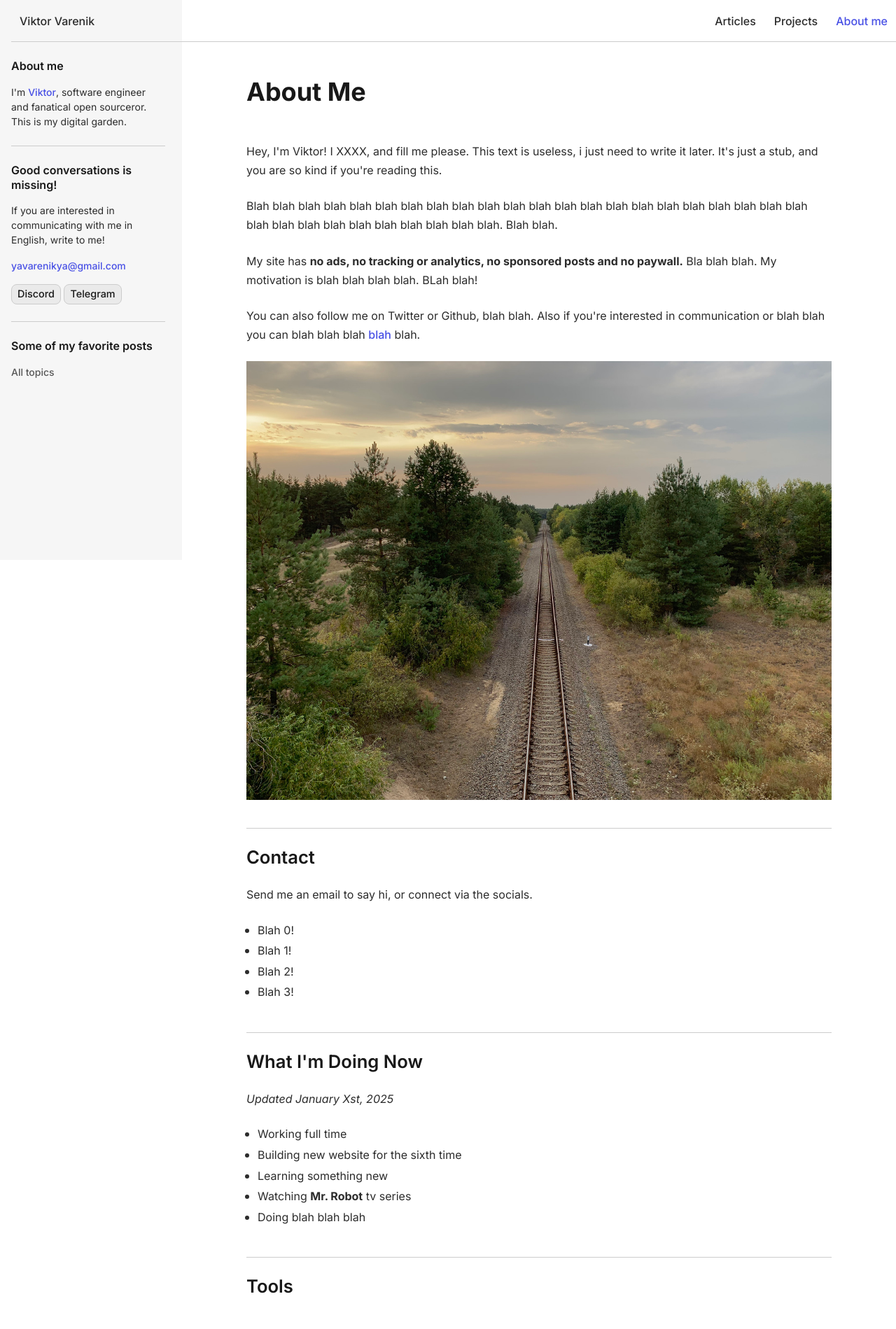
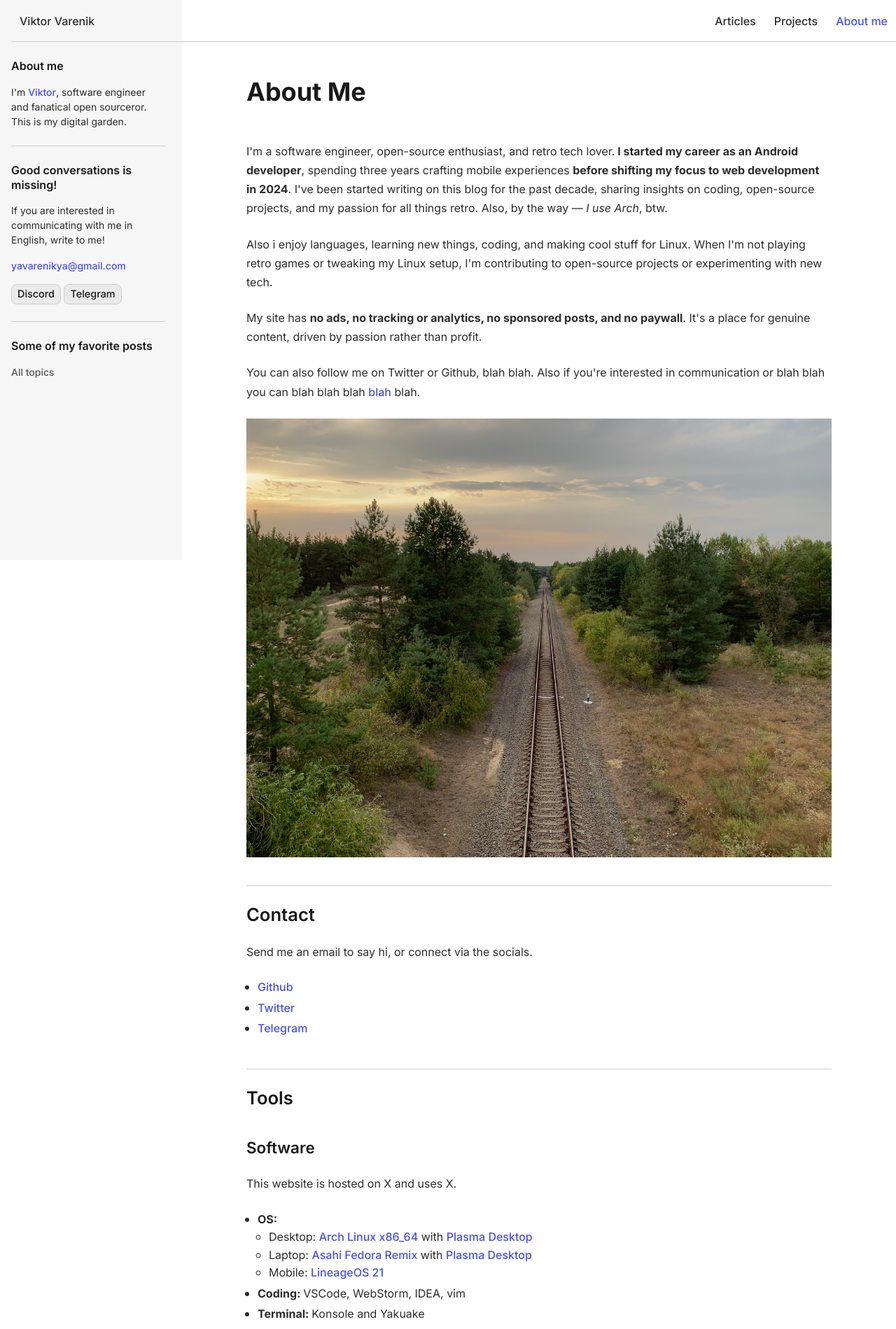
Before and after one commit to kotleni/kotleni.github.io, a React (Vite) app: page /me in a window 1280 px wide. Shown: the top 1899 px of the page at 70% size. Built offline with nearby package versions, Linux system fonts and the light colour scheme.

Commit message:
feat: rewrite about page

```diff
--- a/src/routes/App/AboutPage/index.tsx
+++ b/src/routes/App/AboutPage/index.tsx
@@ -1,15 +1,25 @@
 import Photo1 from "../../../assets/photo1.jpeg";
+import {SOCIAL_LINKS} from "../../../config.ts";
 
 const AboutPage: React.FC = () => {
     return (
         <>
             <header className="hero hero-page"><h1>About Me</h1></header>
-            <p>Hey, I'm Viktor! I XXXX, and fill me please. This text is useless, i just need to write it later. It's
-                just a stub, and you are so kind if you're reading this.</p>
-            <p>Blah blah blah blah blah blah blah blah blah blah blah blah blah blah blah blah blah blah blah blah blah
-                blah blah blah blah blah blah blah blah blah blah blah. Blah blah.</p>
-            <p>My site has <strong>no ads, no tracking or analytics, no sponsored posts and no paywall.</strong> Bla
-                blah blah. My motivation is blah blah blah blah. BLah blah!</p>
+            <p>
+                I'm a software engineer, open-source enthusiast, and retro tech lover.
+                <strong> I started my career as an Android developer</strong>, spending
+                three years crafting mobile experiences <strong>before shifting my focus to web
+                development in 2024</strong>. I've been started writing on this blog for the past
+                decade, sharing insights on coding, open-source projects, and my passion for all
+                things retro. Also, by the way — <i>I use Arch</i>, btw.
+            </p>
+            <p>
+                Also i enjoy languages, learning new things, coding, and making cool stuff for Linux.
+                When I'm not playing retro games or tweaking my Linux setup, I'm contributing to
+                open-source projects or experimenting with new tech.
+            </p>
+            <p>My site has <strong>no ads, no tracking or analytics, no sponsored posts, and no paywall</strong>.
+                It's a place for genuine content, driven by passion rather than profit.</p>
             <p>You can also follow me on Twitter or Github, blah blah. Also if you're interested in communication or
                 blah blah you can blah blah blah <a href="#">blah</a> blah.</p>
             <img src={Photo1} alt="Photo taken from bridge"/>
@@ -17,29 +27,22 @@ const AboutPage: React.FC = () => {
             <h2>Contact</h2>
             <p>Send me an email to say hi, or connect via the socials.</p>
             <ul>
-                <li>Blah 0!</li>
-                <li>Blah 1!</li>
-                <li>Blah 2!</li>
-                <li>Blah 3!</li>
-            </ul>
-
-            <h2>What I'm Doing Now</h2>
-            <p>
-                <em>Updated January Xst, 2025</em>
-            </p>
-            <ul>
-                <li>Working full time</li>
-                <li>Building new website for the sixth time</li>
-                <li>Learning something new</li>
-                <li>Watching <b>Mr. Robot</b> tv series</li>
-                <li>Doing blah blah blah</li>
+                {SOCIAL_LINKS.map((social) => (
+                    <li><a href={social.url}>{social.title}</a></li>
+                ))}
             </ul>
 
             <h2>Tools</h2>
             <h3>Software</h3>
             <p>This website is hosted on X and uses X.</p>
             <ul>
-                <li><strong>OS: </strong>Arch Linux with KDE</li>
+                <li><strong>OS: </strong>
+                    <ul>
+                        <li>Desktop: <a href="https://archlinux.org/">Arch Linux x86_64</a> with <a href="https://kde.org/plasma-desktop/">Plasma Desktop</a></li>
+                        <li>Laptop: <a href="https://asahilinux.org/fedora/">Asahi Fedora Remix</a> with <a href="https://kde.org/plasma-desktop/">Plasma Desktop</a></li>
+                        <li>Mobile: <a href="https://lineageos.org/">LineageOS 21</a></li>
+                    </ul>
+                </li>
                 <li><strong>Coding: </strong>VSCode, WebStorm, IDEA, vim</li>
                 <li><strong>Terminal: </strong>Konsole and Yakuake</li>
             </ul>
@@ -63,11 +66,11 @@ const AboutPage: React.FC = () => {
                 {/*<li><strong>Headphones: </strong>Oppo Enco Buds2</li>*/}
             </ul>
 
-            <h2>Miscellaneous</h2>
-            <ul>
-                <li><a href="#">Resume</a></li>
-                <li><a href="#">Blah</a></li>
-            </ul>
+            {/*<h2>Miscellaneous</h2>*/}
+            {/*<ul>*/}
+            {/*    <li><a href="#">Resume</a></li>*/}
+            {/*    <li><a href="#">Blah</a></li>*/}
+            {/*</ul>*/}
         </>
     );
 };
```
